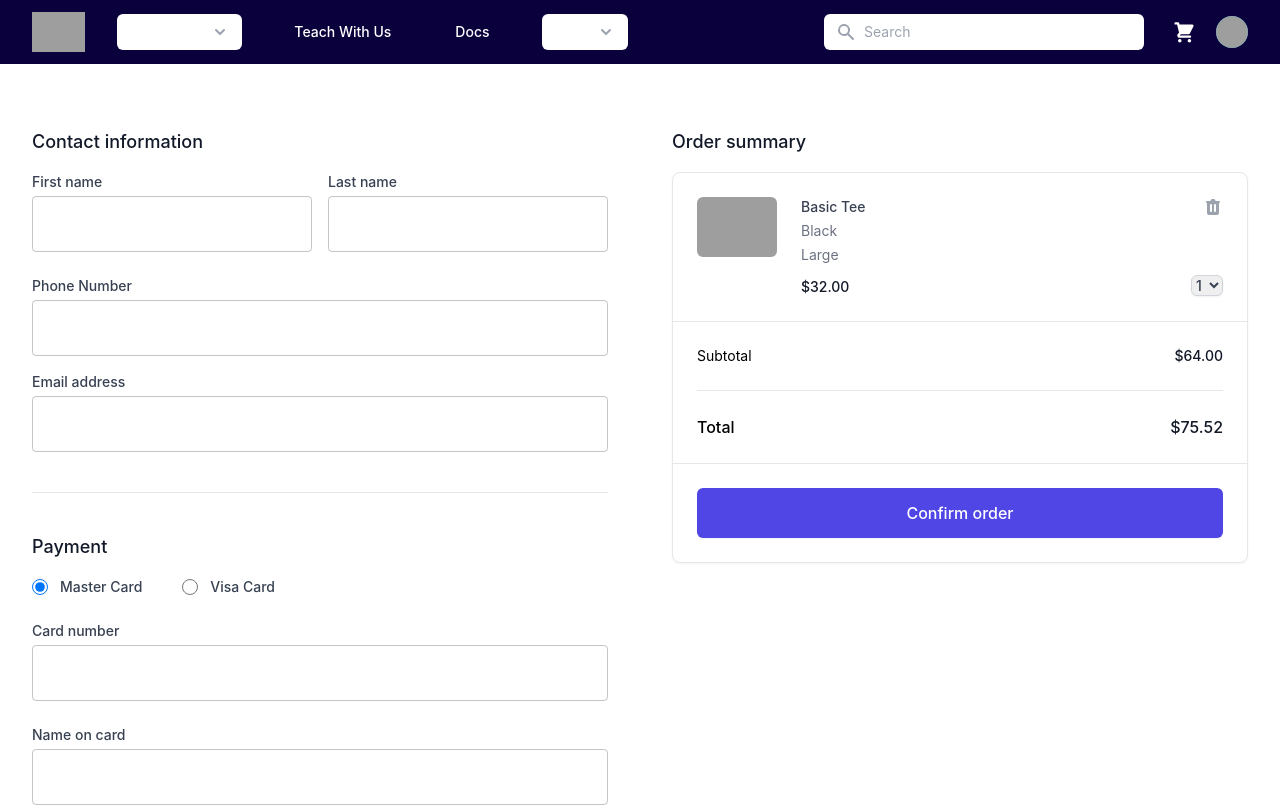
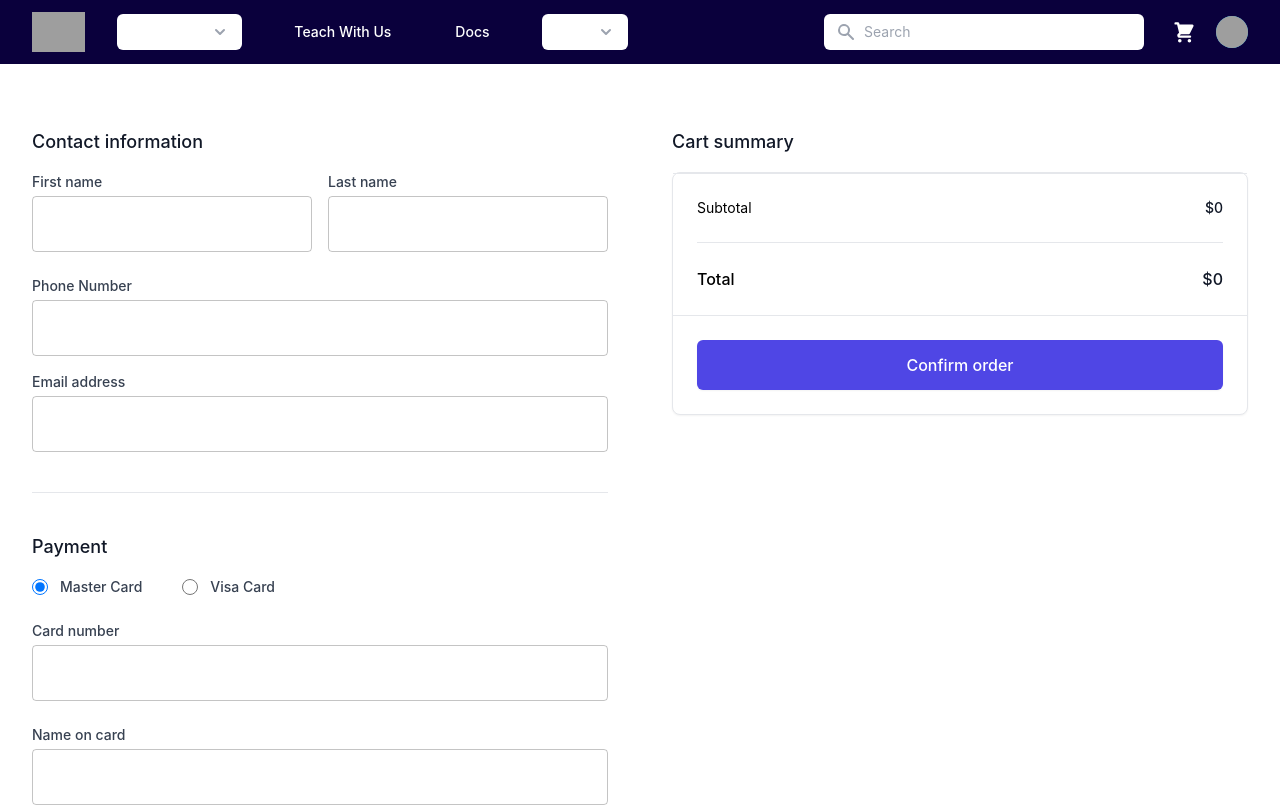
Before and after one commit to developer-sidani/E-Learning-System-Frontend, a Next.js app: page /checkout in a window 1280 px wide. Shown: the top 807 px of the page. Built offline with nearby package versions, Linux system fonts and the light colour scheme; grey boxes are pictures that could not be loaded.

Commit message:
Checkout
Changes:
-cart summary (not final)

```diff
--- a/src/components/checkout/checkout.jsx
+++ b/src/components/checkout/checkout.jsx
@@ -5,7 +5,8 @@ import {
   TextField,
 } from '@mui/material'
 import * as Yup from 'yup'
-import { useSelector } from 'react-redux'
+import { useDispatch, useSelector } from 'react-redux'
+import { useRouter } from 'next/router'
 
 const products = [
   {
@@ -19,20 +20,6 @@ const products = [
     imageAlt: 'Front of men\'s Basic Tee in black.',
   },
   // More products...
-]
-const deliveryMethods = [
-  {
-    id: 1,
-    title: 'Standard',
-    turnaround: '4–10 business days',
-    price: '$5.00',
-  },
-  {
-    id: 2,
-    title: 'Express',
-    turnaround: '2–5 business days',
-    price: '$16.00',
-  },
 ]
 const paymentMethods = [
   {
@@ -76,6 +63,12 @@ const submitValues = () => (values, { resetForm }) => {
 
 const Checkout = () => {
   const profile = useSelector(({ profile }) => profile)
+  const myData = useSelector(({ cart }) => cart)
+  const cart = myData?.data || []
+  const subTotal = cart?.reduce((acc, { price }) => acc + price, 0)
+  const dispatch = useDispatch()
+  const router = useRouter()
+  console.log(cart)
   return (
 
     <div className="">
@@ -297,15 +290,15 @@ const Checkout = () => {
 
           {/* Order summary */}
           <div className="mt-10 lg:mt-0">
-            <h2 className="text-lg font-medium text-gray-900">Order summary</h2>
+            <h2 className="text-lg font-medium text-gray-900">Cart summary</h2>
 
             <div className="mt-4 bg-white border border-gray-200 rounded-lg shadow-sm">
               <h3 className="sr-only">Items in your cart</h3>
               <ul role="list" className="divide-y divide-gray-200">
-                {products.map((product) => (
+                {cart.map((product) => (
                   <li key={product.id} className="flex py-6 px-4 sm:px-6">
                     <div className="flex-shrink-0">
-                      <img src={product.imageSrc} alt={product.imageAlt} className="w-20 rounded-md" />
+                      <img src={product.image_125_H} alt={product.imageAlt} className="w-20 rounded-md" />
                     </div>
 
                     <div className="ml-6 flex-1 flex flex-col">
@@ -316,7 +309,7 @@ const Checkout = () => {
                               {product.title}
                             </a>
                           </h4>
-                          <p className="mt-1 text-sm text-gray-500">{product.color}</p>
+                          <p className="mt-1 text-sm text-gray-500">{product?.instructor?.name}</p>
                           <p className="mt-1 text-sm text-gray-500">{product.size}</p>
                         </div>
 
@@ -332,27 +325,11 @@ const Checkout = () => {
                       </div>
 
                       <div className="flex-1 pt-2 flex items-end justify-between">
-                        <p className="mt-1 text-sm font-medium text-gray-900">{product.price}</p>
+                        <p className="mt-1 text-sm font-medium text-gray-900">
+$
+{product.price}
+                        </p>
 
-                        <div className="ml-4">
-                          <label htmlFor="quantity" className="sr-only">
-                            Quantity
-                          </label>
-                          <select
-                            id="quantity"
-                            name="quantity"
-                            className="rounded-md border border-gray-300 text-base font-medium text-gray-700 text-left shadow-sm focus:outline-none focus:ring-1 focus:ring-indigo-500 focus:border-indigo-500 sm:text-sm"
-                          >
-                            <option value={1}>1</option>
-                            <option value={2}>2</option>
-                            <option value={3}>3</option>
-                            <option value={4}>4</option>
-                            <option value={5}>5</option>
-                            <option value={6}>6</option>
-                            <option value={7}>7</option>
-                            <option value={8}>8</option>
-                          </select>
-                        </div>
                       </div>
                     </div>
                   </li>
@@ -361,11 +338,17 @@ const Checkout = () => {
               <dl className="border-t border-gray-200 py-6 px-4 space-y-6 sm:px-6">
                 <div className="flex items-center justify-between">
                   <dt className="text-sm">Subtotal</dt>
-                  <dd className="text-sm font-medium text-gray-900">$64.00</dd>
+                  <dd className="text-sm font-medium text-gray-900">
+                  $
+                  {subTotal}
+                  </dd>
                 </div>
                 <div className="flex items-center justify-between border-t border-gray-200 pt-6">
                   <dt className="text-base font-medium">Total</dt>
-                  <dd className="text-base font-medium text-gray-900">$75.52</dd>
+                  <dd className="text-base font-medium text-gray-900">
+                    $
+                    {subTotal}
+                  </dd>
                 </div>
               </dl>
 
```
Also changed, not shown: src/pages/checkout.jsx (line endings or trailing spaces).
